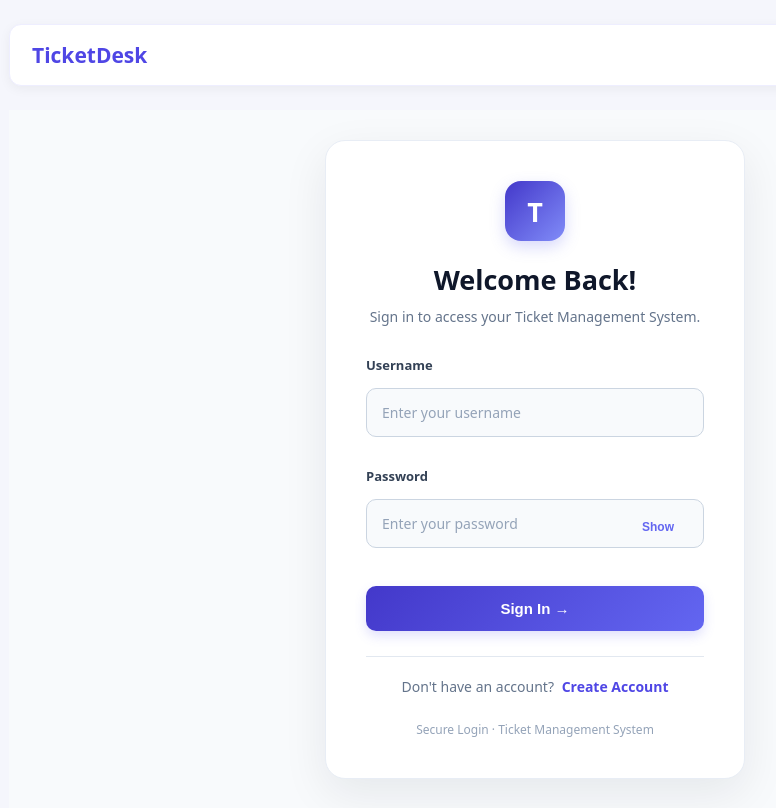
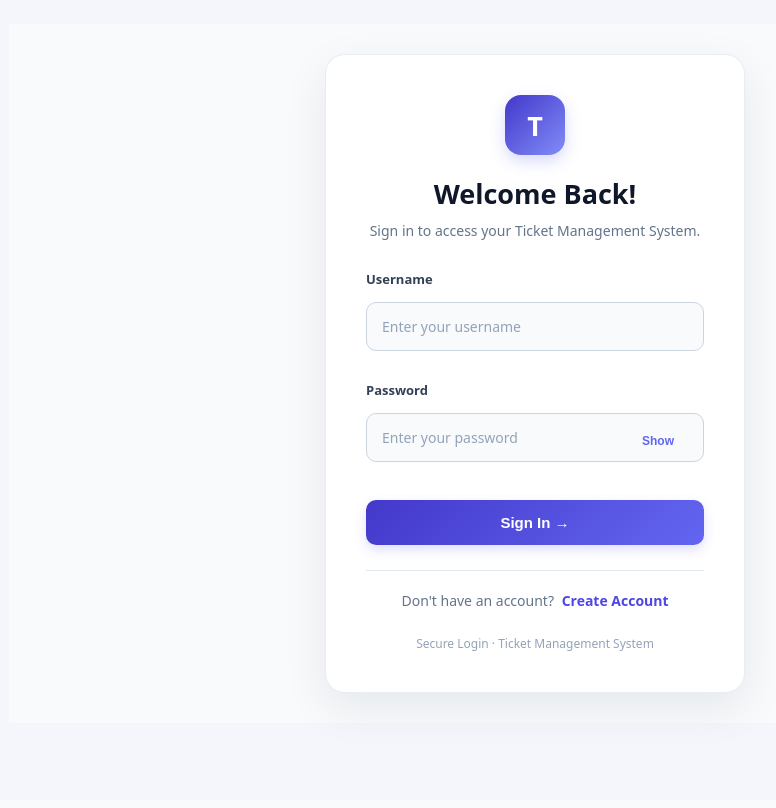
Before and after one commit to demonikkk/ticketdesk, a FastAPI app: page /login in a window 1280 px wide. Shown: the top 808 px of the page, without its empty margins (105-881 px from the left). After the commit the page ends 699 px from the top, so only its background shows below. Run offline with FastAPI, Linux system fonts and the light colour scheme.

Commit message:
Login page: nav bar issue resolved

```diff
--- a/app/templates/base.html
+++ b/app/templates/base.html
@@ -189,20 +189,19 @@
 
 <body>
 
+{% if request.endpoint not in ['login', 'register'] %}
 <nav>
     <a href="/tickets"><strong>TicketDesk</strong></a>
-
     {% if user %}
         <a href="/tickets">Tickets</a>
         <a href="/tickets/new">New ticket</a>
         <a href="/dashboard">Dashboard</a>
-
         <span class="spacer"></span>
-
         <span>{{ user.username }}</span>
         <a href="/logout">Logout</a>
     {% endif %}
 </nav>
+{% endif %}
 
 {% block content %}{% endblock %}
 
--- a/app/templates/login.html
+++ b/app/templates/login.html
@@ -4,6 +4,10 @@
 {% block content %}
 
 <style>
+
+    body > nav {
+        display: none !important;
+    }
     .login-wrapper {
         min-height: 80vh;
         display: flex;
```
